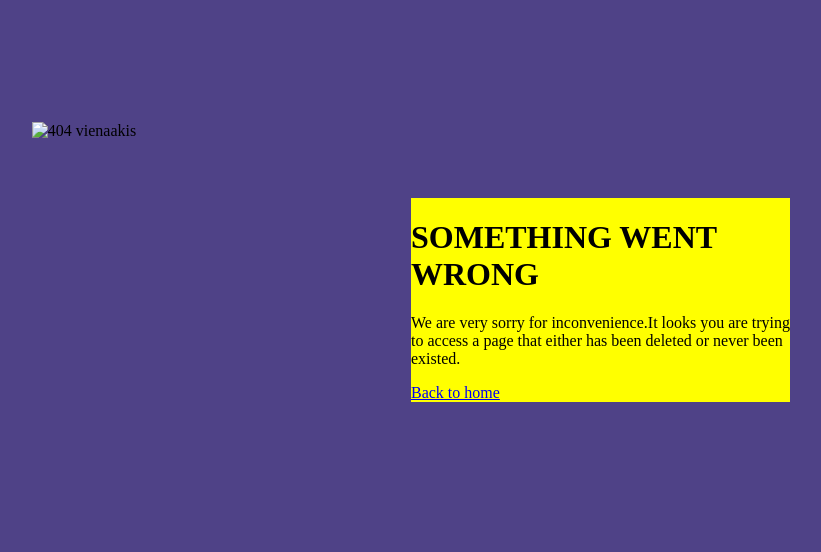
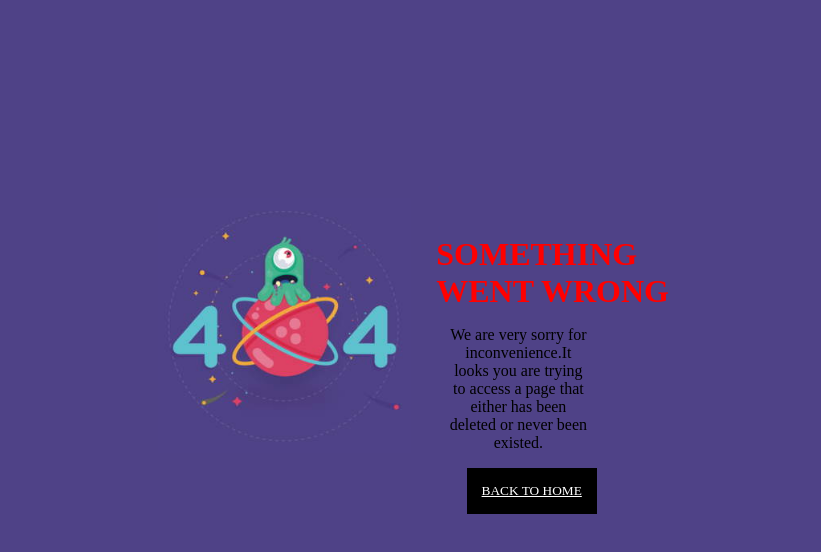
Before and after one commit to dgdeivis/2--404-design, a plain HTML site: page index.html in a window 1280 px wide. Shown: the whole page, without its empty margins (229-1050 px from the left). Drawn offline with Linux system fonts and the light colour scheme.

Commit message:
Turinio papildymas

```diff
--- a/index.html
+++ b/index.html
@@ -8,11 +8,11 @@
 </head>
 
 <body style="background-color: #4F4287;">
-    <img style="width: 20%;float:left; margin-left:20%; margin-top: 9%;" src="404 Design photo.jpg" alt="404 vienaakis">
-    <div style="width: 30%;float:left; margin-left:10%; margin-top: 15%; background-color: yellow;">
-        <h1>SOMETHING WENT WRONG</h1>
-        <p>We are very sorry for inconvenience.It looks you are trying to access a page that either has been deleted or never been existed.</p>
-        <a href="#">Back to home</a>
+    <img style="width: 20%;float:left;display: inline-block; margin: 0; margin-left:30%; margin-top: 15%;" src="404 Design photo iškarpa.jpg" alt="404 vienaakis">
+    <div style="width: 30%;float:left;display: inline-block;width: 20%; margin-left:2%; margin-top: 18%;">
+        <h1 style="display: inline-block; text-transform: uppercase; margin: 0;color:red">something went wrong</h1>
+        <p style="display: inline-block;width: 55%; text-align: center;margin-left: 5%;">We are very sorry for inconvenience.It looks you are trying to access a page that either has been deleted or never been existed.</p>
+        <a style="display: inline-block; margin-left: 12%; padding: 15px;background-color: black ;color: white; text-transform: uppercase;font-size: smaller;text-align: center;"" href="#">Back to home</a>
     </div>
 </body>
 
```
